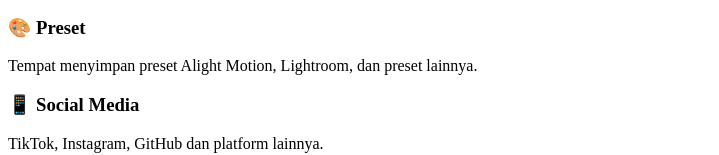
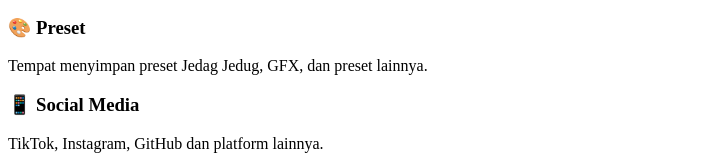
Before and after one commit to DikzNakano/dikznakano-api, a website: page index.html in a window 1280 px wide. Shown: the part 184-339 px from the top of the page, without its empty margins (0-719 px from the left). Drawn offline with Linux system fonts and the light colour scheme.

Commit message:
Update index.html

```diff
--- a/index.html
+++ b/index.html
@@ -57,7 +57,7 @@
       <div class="card">
         <h3>🎨 Preset</h3>
         <p>
-          Tempat menyimpan preset Alight Motion, Lightroom,
+          Tempat menyimpan preset Jedag Jedug, GFX,
           dan preset lainnya.
         </p>
       </div>
```
